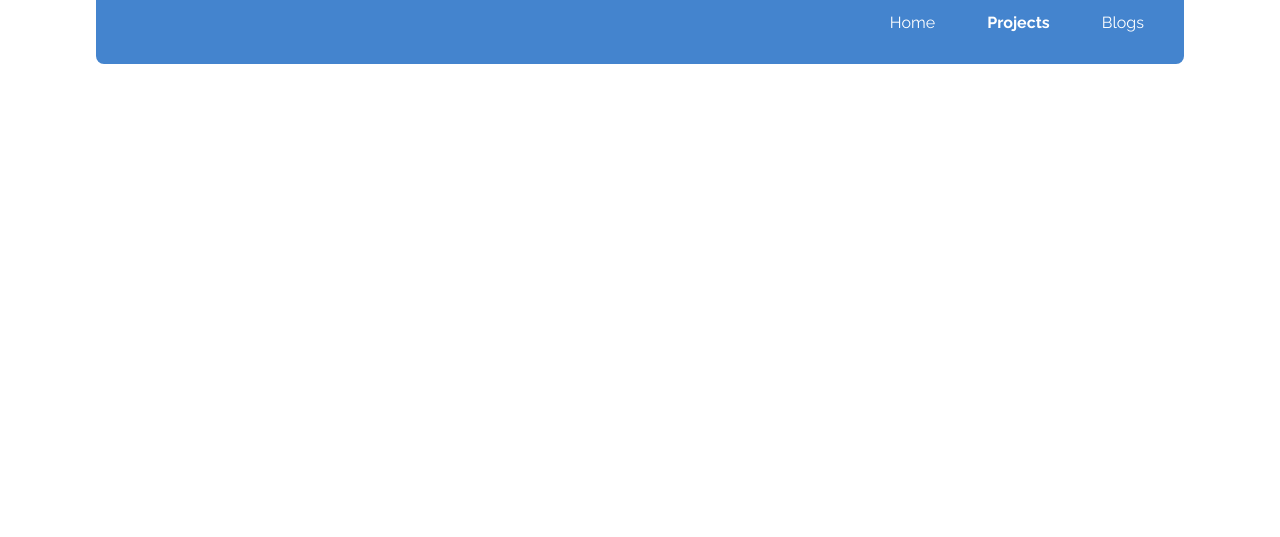
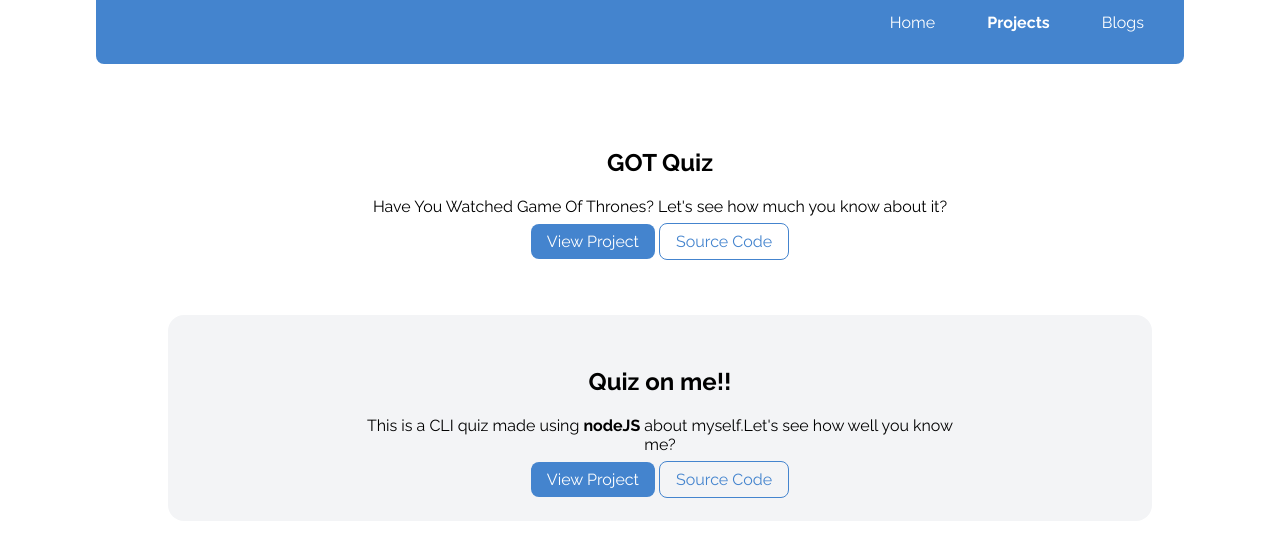
Before and after one commit to Aaditya2609/MyPortfolio, a plain HTML site: page projects.html in a window 1280 px wide. Shown: the part 41-578 px from the top of the page. Drawn offline with Linux system fonts and the light colour scheme.

Commit message:
Update projects.html

```diff
--- a/projects.html
+++ b/projects.html
@@ -22,5 +22,28 @@
             </li>
         </ul>
     </nav>
+
+    <ul class="list-non-bullet">
+        <li>
+            <section class="section">
+                <div class="container container-center">
+                    <h1>GOT Quiz</h1>
+                    <p>Have You Watched Game Of Thrones? Let's see how much you know about it?</p>
+                    <a href="/projects.html" class="link link-primary">View Project</a>
+                    <a href="/blogs.html" class="link link-secondary">Source Code</a>
+                </div>
+            </section>
+        </li>
+        <li>
+            <section class="section ow">
+                <div class="container container-center">
+                <h1>Quiz on me!!</h1>
+                <p>This is a CLI quiz made using <strong>nodeJS</strong> about myself.Let's see how well you know me?</p>
+                <a href="/projects.html" class="link link-primary">View Project</a>
+                <a href="/blogs.html" class="link link-secondary">Source Code</a>
+                </div>
+            </section>
+        </li>
+    </ul>
 </body>
 </html>
```
